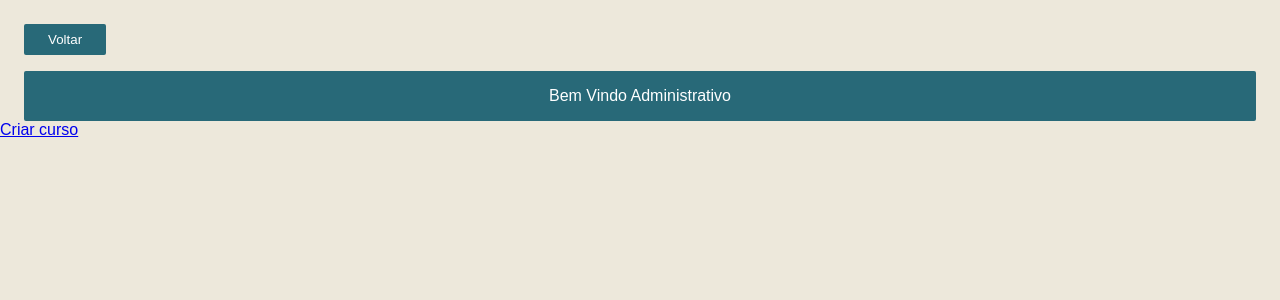
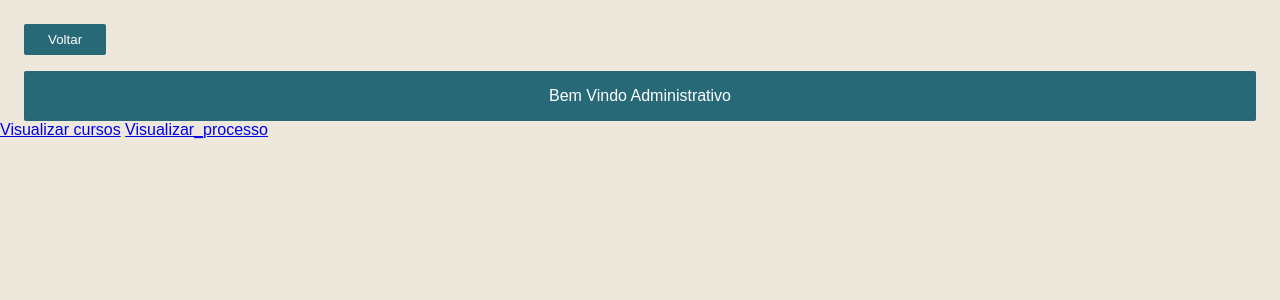
Before and after one commit to vagnermelo20/Projetos2, a Django app: page /painel_adm/ in a window 1280 px wide. Shown: the part 48-348 px from the top of the page. Run offline with Django 5.2, Linux system fonts and the light colour scheme.

Commit message:
Adicionando o botões para navegação na parte incial

```diff
--- a/painel_adm/templates/painel_adm/inicio.html
+++ b/painel_adm/templates/painel_adm/inicio.html
@@ -81,6 +81,9 @@
     <div class="welcome-box">
         Bem Vindo Administrativo {{ Usuario.Nome }}
     </div>
-    <a href="{% url 'criar_curso' %}">Criar curso</a>
+
+    <a href="{% url 'visualizar_curso' %}">Visualizar cursos</a>
+    <a href="{% url 'visualizar_processo' %}">Visualizar_processo</a>
+
 </body>
 </html>
```
